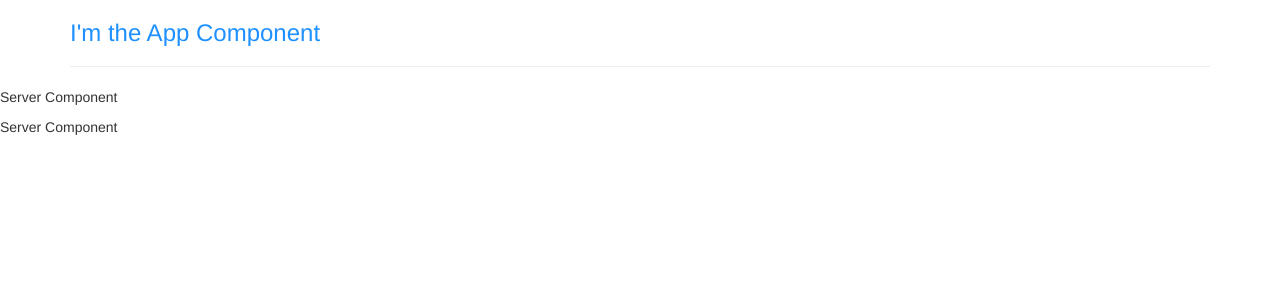
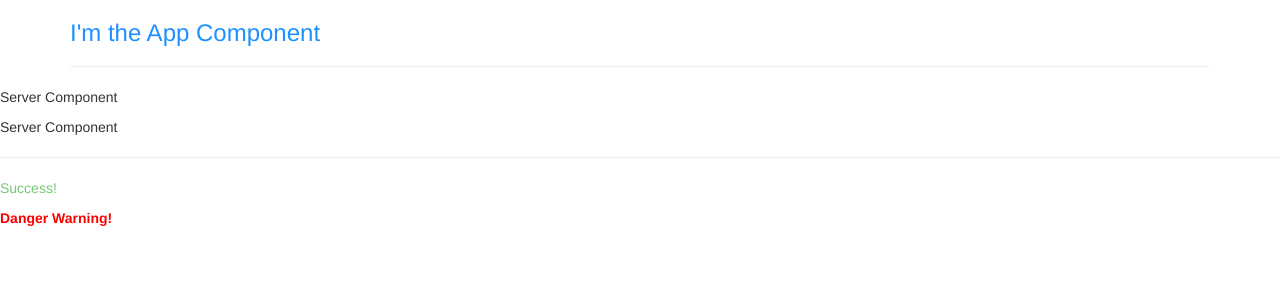
Before and after one commit to nccandiotti/angular-the-complete-guide, an Angular app: page / in a window 1280 px wide. Shown: the top 300 px of the page. Built offline with nearby package versions, Linux system fonts and the light colour scheme.

Commit message:
success and warning activity completed

```diff
--- a/src/app/app.component.html
+++ b/src/app/app.component.html
@@ -5,9 +5,15 @@
   <div class="row">
     <div class="col-xs-12">
       <h3>I'm the App Component</h3>
+
       <hr />
     </div>
   </div>
 </div>
 
 <app-servers></app-servers>
+<hr />
+
+<app-success-alert></app-success-alert>
+<!-- <success-alert></success-alert> -->
+<app-warning-alert></app-warning-alert>
--- /dev/null
+++ b/src/app/success-alert/success-alert.component.css
@@ -0,0 +1,3 @@
+p {
+  color: rgb(117, 202, 117);
+}
--- /dev/null
+++ b/src/app/success-alert/success-alert.component.html
@@ -0,0 +1 @@
+<p>Success!</p>
--- /dev/null
+++ b/src/app/success-alert/success-alert.component.ts
@@ -0,0 +1,15 @@
+import { Component, OnInit } from '@angular/core';
+
+@Component({
+  selector: 'app-success-alert',
+  templateUrl: './success-alert.component.html',
+  styleUrls: ['./success-alert.component.css']
+})
+export class SuccessAlertComponent implements OnInit {
+
+  constructor() { }
+
+  ngOnInit(): void {
+  }
+
+}
--- /dev/null
+++ b/src/app/warning-alert/warning-alert.component.css
@@ -0,0 +1,4 @@
+p {
+  font-weight: bold;
+  color: red;
+}
--- /dev/null
+++ b/src/app/warning-alert/warning-alert.component.html
@@ -0,0 +1 @@
+<p>Danger Warning!</p>
--- /dev/null
+++ b/src/app/warning-alert/warning-alert.component.ts
@@ -0,0 +1,12 @@
+import { Component, OnInit } from '@angular/core';
+
+@Component({
+  selector: 'app-warning-alert',
+  templateUrl: './warning-alert.component.html',
+  styleUrls: ['./warning-alert.component.css'],
+})
+export class WarningAlertComponent implements OnInit {
+  constructor() {}
+
+  ngOnInit(): void {}
+}
--- /dev/null
+++ b/src/app/warning-component/warning-component.component.html
@@ -0,0 +1 @@
+<p>warning-component works!</p>
```
Also changed, not shown: src/app/app.module.ts (+10 -1 lines), src/app/warning-component/warning-component.component.ts (added, +15 -0 lines), src/app/warning-component/warning-component.component.css (added), 1 other file (tests, documents, lock files or other folders).
